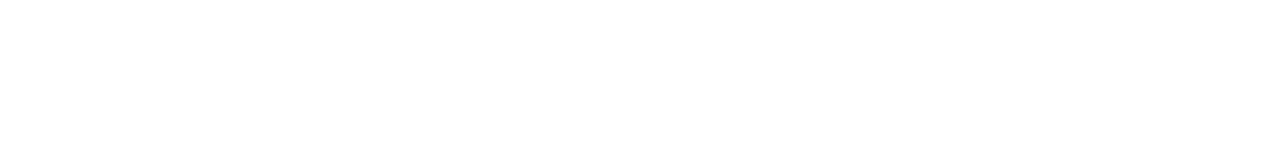
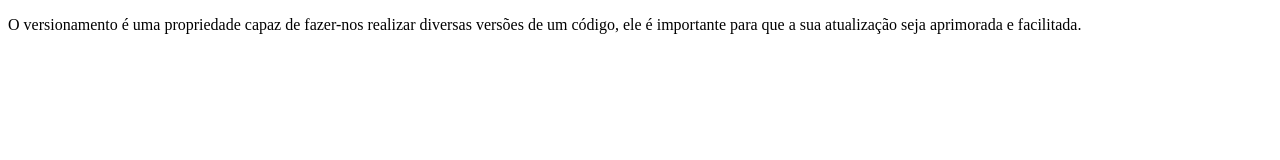
Before and after one commit to ivalenga/Versionamento, a plain HTML site: page Index.html in a window 1280 px wide. Drawn offline with Linux system fonts and the light colour scheme.

Commit message:
Update Index.html

```diff
--- a/Index.html
+++ b/Index.html
@@ -6,6 +6,7 @@
     <title>Versionamento</title>
 </head>
 <body>
+    <p>O versionamento é uma propriedade capaz de fazer-nos realizar diversas versões de um código, ele é importante para que a sua atualização seja aprimorada e facilitada. </p>
 
 </body>
 </html>
```
